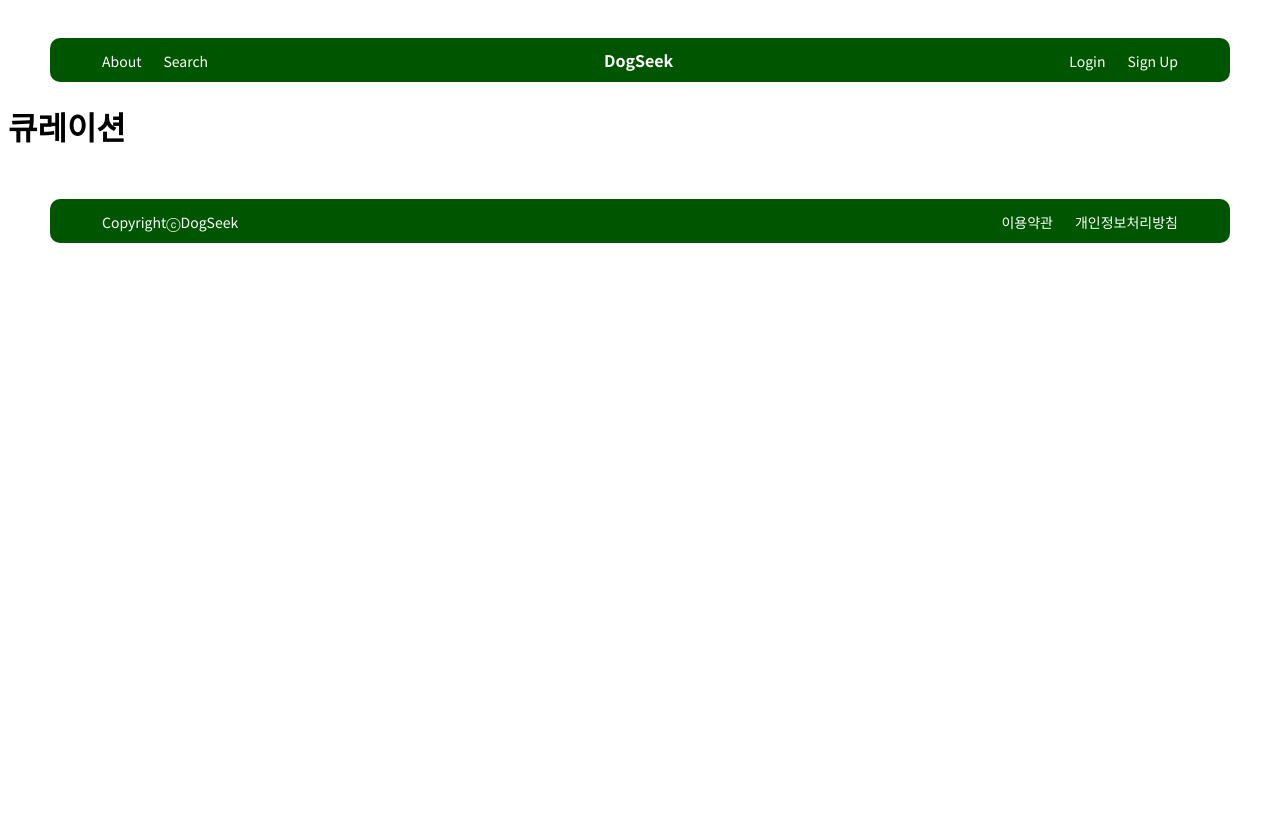
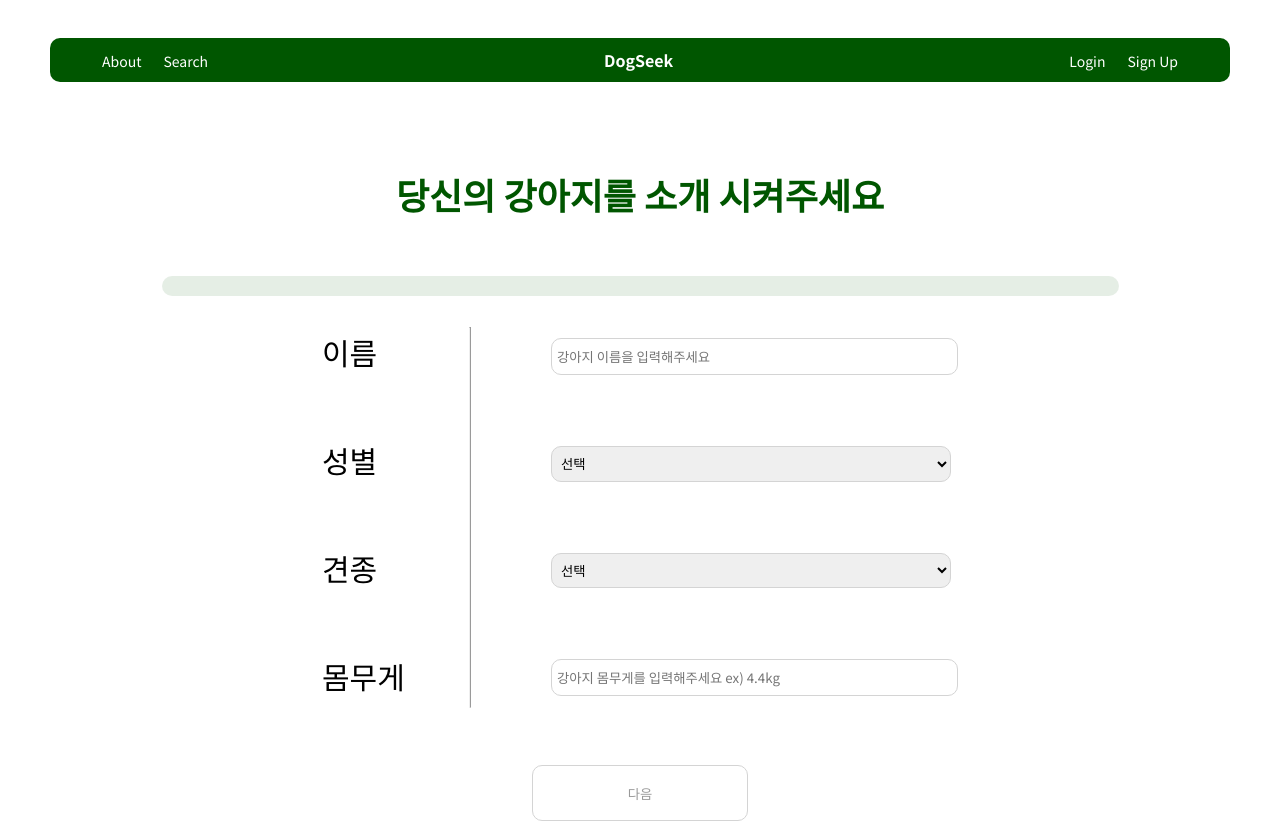
Before and after one commit to sunskwon/Dogpamines_DogSeek_Frontend, a React (Create React App) app: page /curation in a window 1280 px wide. Shown: the top 822 px of the page. Before the commit the page ends 800 px from the top, so only its background shows below. Built offline with nearby package versions, Linux system fonts and the light colour scheme.

Commit message:
[Close #12] 큐레이션 첫 페이지

```diff
--- a/src/pages/Curation/Curation.js
+++ b/src/pages/Curation/Curation.js
@@ -1,7 +1,40 @@
+import styles from './Curation.module.css'
+
 function Curation(){
 
     return(
-        <h1>큐레이션</h1>
+        <div>
+            <div className={styles.mainBox}>
+                <p className={styles.curationText}>당신의 강아지를 소개 시켜주세요</p>
+                <div className={styles.progressBar}></div>
+                <div className={styles.contentBox}>
+                    <div className={styles.textBox}>
+                        <p className={styles.text}>이름</p>
+                        <p className={styles.text}>성별</p>
+                        <p className={styles.text}>견종</p>
+                        <p className={styles.text}>몸무게</p>
+                    </div>
+                    <hr className={styles.hr}></hr>
+                    <div className={styles.inputBox}>
+                        <input className={styles.inputSize} type='text' placeholder='강아지 이름을 입력해주세요'></input>
+                        <select className={styles.inputSize}>
+                            <option>선택</option>
+                            <option>남</option>
+                            <option>여</option>
+                        </select>
+                        <select className={styles.inputSize}>
+                            <option>선택</option>
+                            <option>말티즈</option>
+                            <option>치와와</option>
+                            <option>푸들</option>
+                            <option>비글</option>
+                        </select>
+                        <input className={styles.inputSize} type='text' placeholder='강아지 몸무게를 입력해주세요 ex) 4.4kg'></input>
+                    </div>
+                </div>
+                <button className={styles.nextButton}>다음</button>
+            </div>
+        </div>
     )
 }
 
--- /dev/null
+++ b/src/pages/Curation/Curation.module.css
@@ -0,0 +1,81 @@
+.mainBox {
+    margin-top: 50px;
+    display: flex;
+    flex-direction: column;
+    align-items: center;
+}
+
+.curationText {
+    font-size: 36px;
+    font-weight: bold;
+    color: #005600;
+}
+
+.progressBar {
+    width: 957px;
+    height: 20px;
+    background-color: #005600;
+    opacity: 10%;
+    margin-top: 20px;
+    border-radius: 10px;
+}
+
+.contentBox {
+    display: flex;
+    width: 636px;
+    height: 400px;
+}
+
+
+.textBox {
+    display: flex;
+    flex-direction: column;
+    gap: 65px;
+    width: 100px;
+    margin-top: 34px;
+}
+
+.text {
+    font-size: 30px;
+    font-weight: 400;
+    margin: 0;
+    height: 43px;
+}
+
+.hr {
+    width: 400px;
+    height: 0;
+    background-color: #D4D4D4;
+    margin: 0;
+    transform: rotate(90deg);
+    transform-origin: left;
+    margin-top: 30px;
+    margin-left: 53px;
+    margin-right: -300px;
+}
+
+.inputBox{
+    display: flex;
+    flex-direction: column;
+    gap: 71px;
+    margin-top: 42px;
+}
+
+.inputSize {
+    width: 400px;
+    height: 40px;
+    border-radius: 10px;
+    border: 1px solid #D4D4D4;
+    padding: 0;
+    padding-left: 5px;
+}
+
+.nextButton {
+    width: 216px;
+    height: 56px;
+    border-radius: 10px;
+    border: 1px solid #D4D4D4;
+    background-color: white;
+    color: #999999;
+    margin-top: 69px;
+}
```
